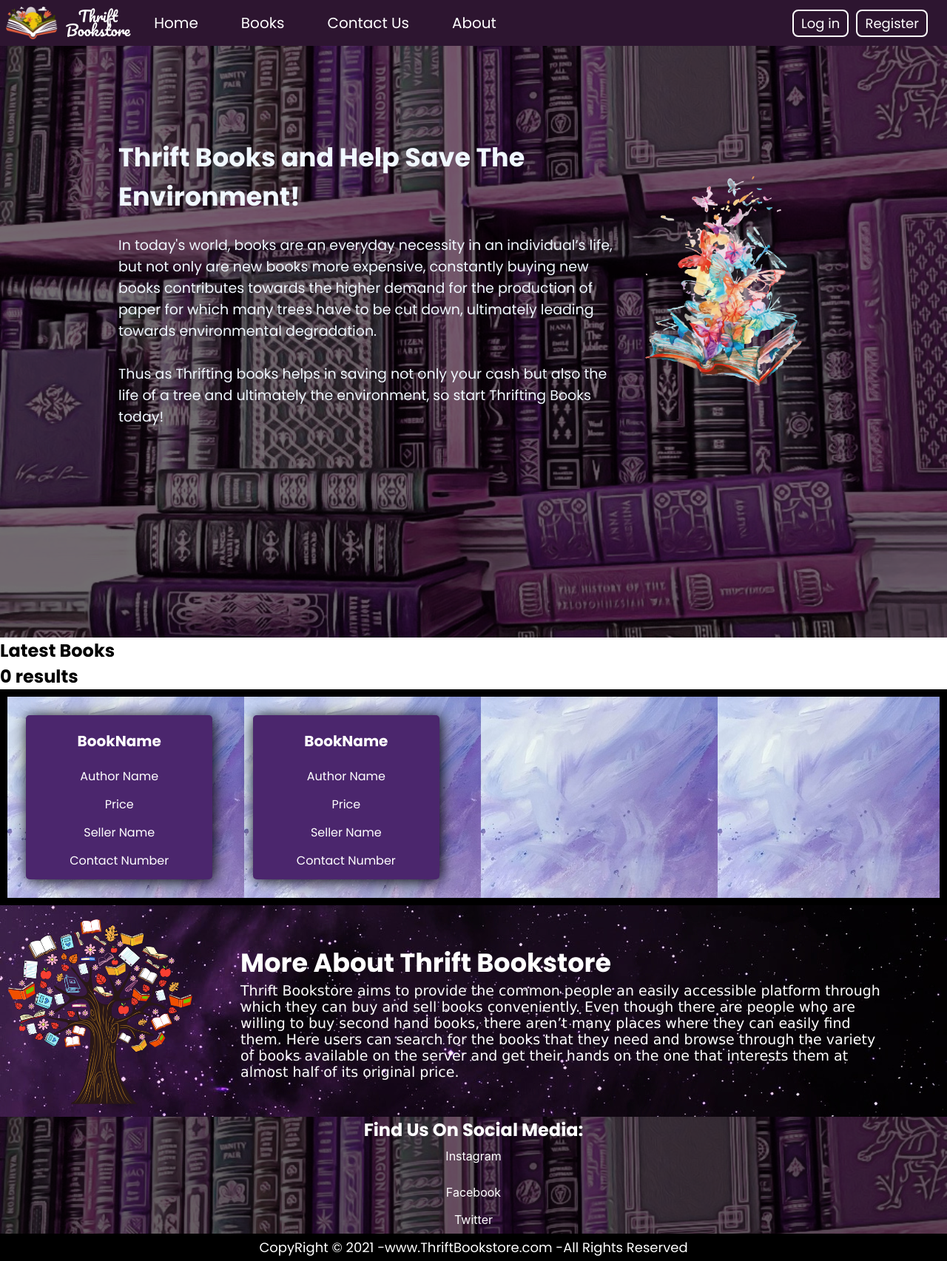
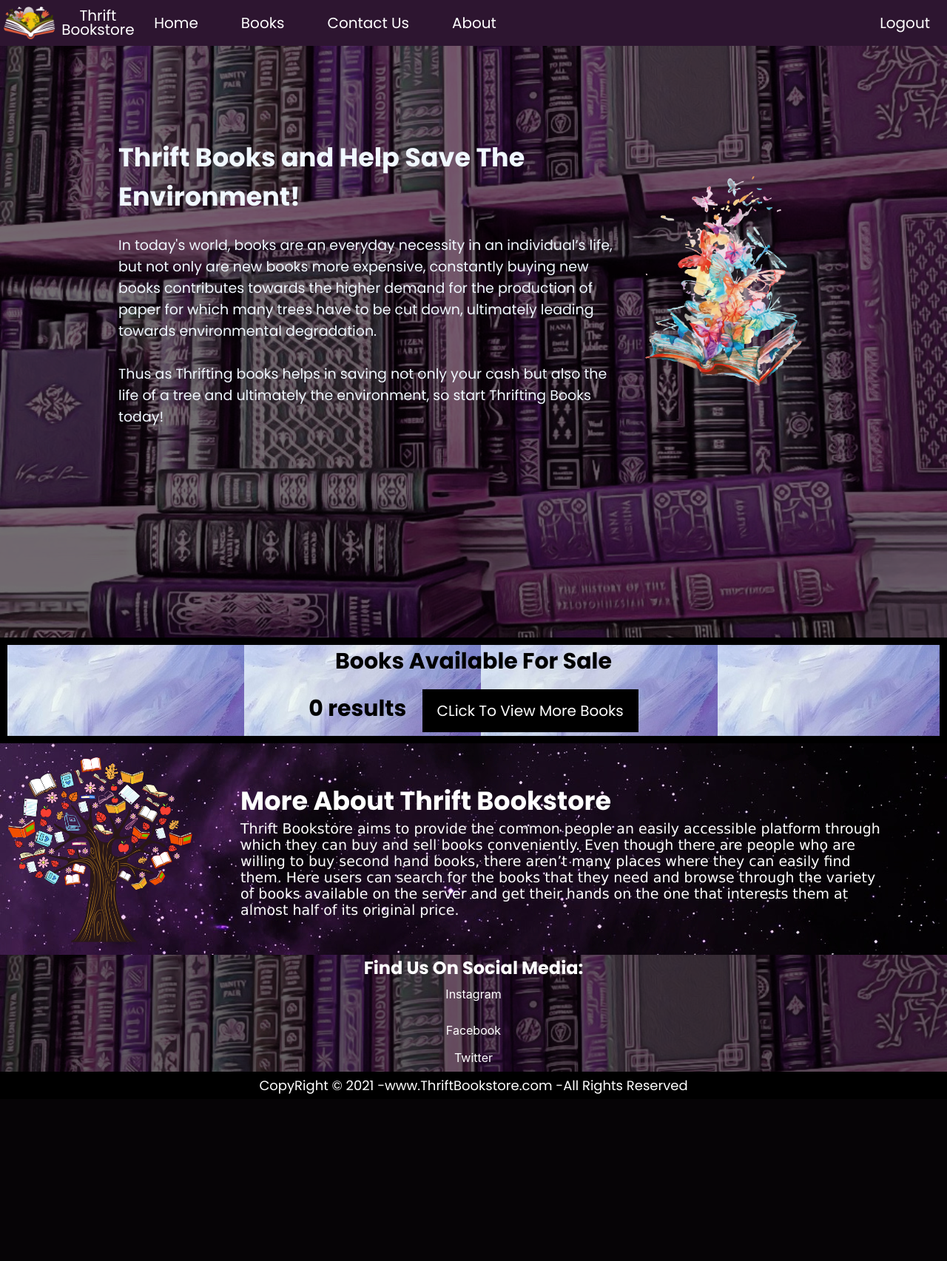
Before and after one commit to tracyshrestha/Thrift-Bookstore, a PHP site: page / in a window 1280 px wide. Shown: the whole page at 74% size. After the commit the page ends 1479 px from the top, so only its background shows below. Run offline with PHP 8.4, Linux system fonts and the light colour scheme; the visitor is signed in with stand-in values (Sample User, id 1); data that the repository does not hold is empty.

Commit message:
complete

```diff
--- a/css/style.css
+++ b/css/home.css
@@ -24,7 +24,7 @@ html {
   line-height: 19px;
   font-size: 20px;
   text-align: center;
-  font-family: "Pacifico", cursive;
+  /* font-family: "Pacifico", cursive; */
 }
 .navbar {
   display: flex;
@@ -33,7 +33,7 @@ html {
   position: sticky;
   top: 0;
   cursor: pointer;
-  background-color: rgb(45, 21, 48);
+  background-color: #2d1530;
 }
 .nav-list {
   color: rgb(255, 255, 255);
@@ -60,6 +60,11 @@ html {
   width: 30%;
   padding: 4px 23px;
   text-align: right;
+}
+.rightNav a {
+  text-decoration: none;
+  color: #fff;
+  font-size: 20px;
 }
 
 .background {
@@ -122,20 +127,20 @@ html {
 
 .mainbox {
   border: 10px solid black;
-  background:  url("../img/bookimgg.jpg")
+  background: url("../img/bookimgg.jpg");
   /* background-color: rgb(191, 157, 223); */
-
 }
-.mainbox :hover {
+/* .mainbox :hover {
   background-color: rgb(116, 0, 106);
   color: rgb(241, 148, 218);
   border-radius: 5px;
   cursor: pointer;
   transform: translateY(-5px);
-}
+} */
 .card {
   background-color: rgb(75, 38, 109);
   color: white;
+  height: 305px;
   width: 20%;
   display: inline-block;
   box-shadow: 2px 2px 20px black;
@@ -145,23 +150,50 @@ html {
   padding: 10px;
 }
 
+.card:hover {
+  cursor: pointer;
+}
 
 .bookname {
   padding: 10px;
+  font-size: 20px;
+  font-style: italic;
+  font-weight: 900;
 }
 
-.bookname h1 {
-  font-size: 20px;
+.booksale {
+  text-align: center;
+  font-size: 30px;
+  font-weight: bold;
 }
 
 .bookinformation {
+  font-size: 16px;
   padding: 3px;
   padding-top: 10px;
 }
+
+.morebooks {
+  text-decoration: none;
+  margin-top: 15px;
+  margin-left: 15px;
+  margin-bottom: 5px;
+  background-color: #000000; /* Blue background */
+  border: none; /* Remove borders */
+  padding: 14px 20px; /* Some padding */
+  font-size: 20px; /* Set a font size */
+  cursor: pointer; /* Mouse pointer on hover */
+}
+
+.morebooks a {
+  text-decoration: none;
+  color: #fff;
+}
+
 /* cardend */
-.section {
+.aboutus {
   /* background-color: rgb(48, 0, 54); */
-  background:  url("../img/galaxy.jpg");
+  background: url("../img/galaxy.jpg");
   display: flex;
   flex-direction: row-reverse;
   align-items: center;
@@ -169,10 +201,8 @@ html {
   max-width: 100%;
   margin: auto;
   padding: 10px;
-  color: white
+  color: white;
 }
-
-
 
 .txt {
   line-height: 20px;
@@ -196,35 +226,28 @@ html {
   margin-top: 9px;
 }
 
-.followus{
-
+.followus {
   color: #fff;
   text-align: center;
   background: rgba(0, 0, 0, 0.6) url("../img/bg.png");
   background-size: cover;
   background-blend-mode: darken;
 }
-.followus li{
+.followus li {
   list-style: none;
   padding: 6px 29px;
-
-
 }
-.followus li a{
-
+.followus li a {
   text-decoration: none;
   color: rgb(255, 255, 255);
   font-size: 16px;
-    font-family: -apple-system, BlinkMacSystemFont, 'Segoe UI', Roboto, Oxygen, Ubuntu, Cantarell, 'Open Sans', 'Helvetica Neue', sans-serif;
-
+  font-family: -apple-system, BlinkMacSystemFont, "Segoe UI", Roboto, Oxygen,
+    Ubuntu, Cantarell, "Open Sans", "Helvetica Neue", sans-serif;
 }
-.followus li a:hover{
+.followus li a:hover {
   text-decoration: none;
   color: rgb(228, 118, 255);
-
-
 }
-
 
 .foott {
   background-color: rgb(0, 0, 0);
@@ -237,7 +260,6 @@ html {
   display: flex;
   justify-content: center;
   color: white;
-
 }
 .burger {
   display: none;
--- a/index.php
+++ b/index.php
@@ -11,7 +11,7 @@ session_start();
     <meta charset="UTF-8">
     <meta http-equiv="X-UA-Compatible" content="IE=edge">
     <meta name="viewport" content="width=device-width, initial-scale=1.0">
-    <link rel="stylesheet" href="css/style.css">
+    <link rel="stylesheet" href="css/home.css">
     <link rel="stylesheet" href="css/responsive.css">
 
     <title>Thrift Bookstore</title>
@@ -28,14 +28,25 @@ session_start();
                 <div class="webname">Thrift Bookstore</div>
             </div>
             <li><a href="#home">Home</a></li>
-            <li><a href="books.html">Books</a></li>
+            <li><a href="books.php">Books</a></li>
             <li><a href="#contactus">Contact Us</a></li>
             <li><a href="#about">About</a></li>
         </ul>
-        <div class="rightNav v-class-resp">
-            <button class="btn btn-sm" onclick="window.location.href='login.php';">Log in</button>
-            <button class="btn btn-sm" onclick="window.location.href='register.php';">Register</button>
-        </div>
+
+        <?php
+               if(isset($_SESSION['username'])){
+                     echo ' <div class="rightNav"> <a href="logout.php">  Logout </a></div>
+                     ';
+            }
+
+            else{
+                echo '
+                <div class="rightNav"> <a href="login.php">  Login | </a>
+                <a href="Register.php">  Register </a> </div>
+                   ';
+
+            }
+            ?>
 
         <div class="burger">
             <div class="line"></div>
@@ -45,6 +56,24 @@ session_start();
         </div>
 
     </nav>
+
+
+
+
+
+
+
+
+
+
+
+
+
+
+
+
+
+
     <section class="background firstSection" id="home">
         <div class="box-main">
             <div class="firstHalf">
@@ -62,11 +91,12 @@ session_start();
     </section>
 
 
-    <section class="bag">
-
-<h1> Latest Books <h1>
 
 
+
+<section class="mainbox">
+
+<div class="booksale"> Books Available For Sale <div>
 <?php
           include 'db.php';
           $sql = "SELECT * FROM `bookinfo` LIMIT 4";
@@ -76,87 +106,37 @@ session_start();
             // output data of each row
             while($row = mysqli_fetch_assoc($result)) {
               echo '
-              <div class="bookcover">
-            <div class="sbook">
 
-          <div class="rightside txt">
-                    <h3> Book Name: '. $row["bookname"] .'</h3>
-                    <h4>Price (Rs) : '. $row["price"] .'</h4>
-                    <h4>Author :'. $row["authorname"] .'</h4>
-                    <h4>Seller :'. $row["sellername"].'</h4>
-                    <h4>Contact: '.$row["contactnumber"] .' </h4>
-           </div>
-           </div>
-            </div>';
+
+      <div class="card">
+         <div class="bookname">
+            <h3> BookName : '. $row["bookname"] .' </h3>
+         </div>
+         <div class="authorname bookinformation">
+            <p>Author Name: '. $row["authorname"] .' </p>
+         </div>
+         <div class="price bookinformation">
+            <p>Price: '. $row["price"] .'</p>
+         </div>
+         <div class="sellername bookinformation">
+            <p>Seller Name: '. $row["sellername"] .'</p>
+         </div>
+         <div class="contactno bookinformation">
+            <p>Contact Number: '. $row["contactnumber"] .'</p>
+         </div>
+      </div>';
             }
           } else {
             echo "0 results";
           }
           ?>
 
-</section>
-<div class="mainbox">
-
-      <!--cards -->
-
-      <div class="card">
-
-
-         <div class="bookname">
-            <h1>
-               BookName</h1>
-         </div>
-         <div class="authorname bookinformation">
-            <p>Author Name</p>
-
-         </div>
-         <div class="price bookinformation">
-            <p>Price</p>
-
-         </div>
-         <div class="sellername bookinformation">
-            <p>Seller Name</p>
-
-         </div>
-         <div class="contactno bookinformation">
-            <p>Contact Number</p>
-
-         </div>
-
-      </div>
-
-
-      <div class="card">
-
-
-         <div class="bookname">
-            <h1>
-               BookName</h1>
-         </div>
-         <div class="authorname bookinformation">
-            <p>Author Name</p>
-
-         </div>
-         <div class="price bookinformation">
-            <p>Price</p>
-
-         </div>
-         <div class="sellername bookinformation">
-            <p>Seller Name</p>
-
-         </div>
-         <div class="contactno bookinformation">
-            <p>Contact Number</p>
-
-         </div>
-
-      </div>
+    <button class="morebooks"> <a href="./books.php">  CLick To View More Books </a></button>
+        </section>
 
 
 
-   </div>
-
-        <section class="section">
+        <section class="aboutus">
         <div class="paras">
             <b class="sectionTag text-big">More About Thrift Bookstore
         </b>
--- a/logout.php
+++ b/logout.php
@@ -3,6 +3,6 @@
 session_start();
 session_destroy();
 
-header("Location: index.php");
+header("Location: login.php");
 
 ?>
```
Also changed, not shown: books.html (deleted, +0 -43 lines), books.php (added, +101 -0 lines), css/loginRegister.css (+51 -21 lines), css/styledash.css (+88 -1 lines), login.php (+17 -1 lines), register.php (+15 -1 lines), welcome.php (+20 -9 lines). Lines whose indentation alone changed are shown as unchanged.
